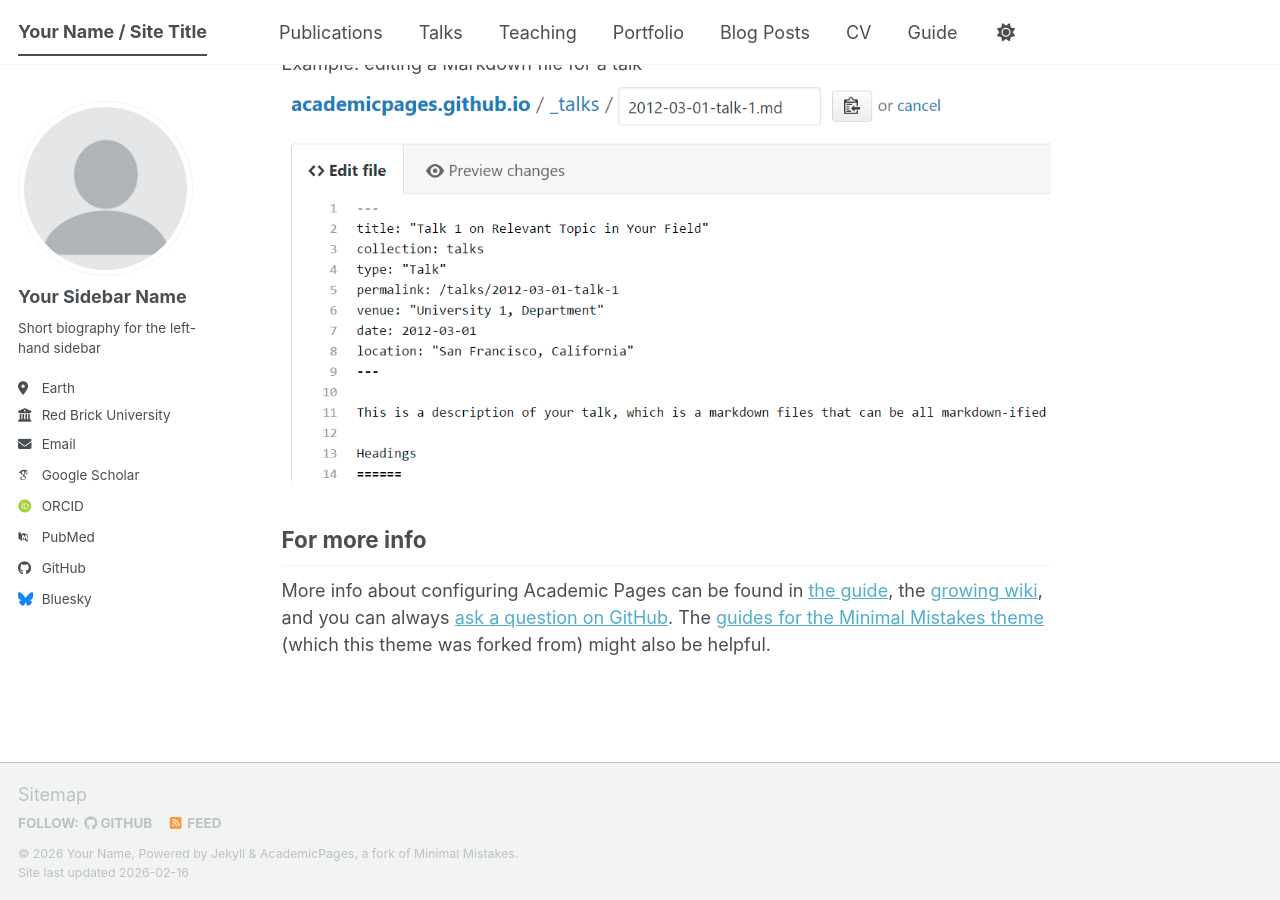
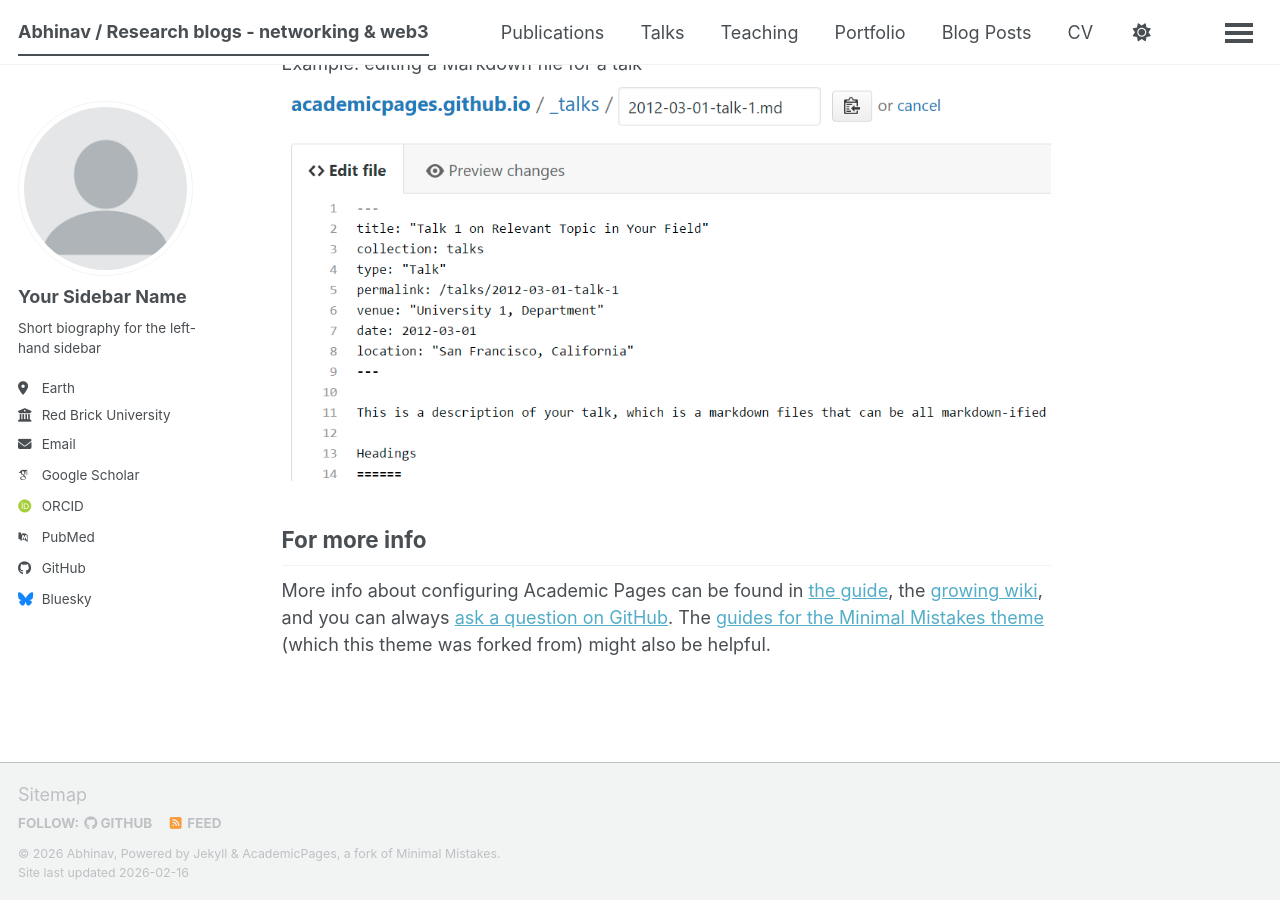
Before and after one commit to Abhinavkuamr/Abhinavkuamr.github.io, a Jekyll site: the page built from _pages/about.md, in a window 1280 px wide and 900 px high, scrolled down 2720 px. Built offline with Jekyll 4.4.1, drawn with Linux system fonts in a browser that asks for light colours; some web fonts are replaced; a script bundle is joined from its source files by our own code; library files that are not in the unit come from our copies.

Commit message:
Update _config.yml

```diff
--- a/_config.yml
+++ b/_config.yml
@@ -9,11 +9,11 @@
 # Basic Site Settings
 locale                   : "en-US"
 site_theme               : "default" # The available themes options are "default", "air", "sunrise", "mint", "dirt" and "contrast"
-title                    : "Your Name / Site Title"
+title                    : "Abhinav / Research blogs - networking & web3"
 title_separator          : "-"
-name                     : &name "Your Name"
+name                     : &name "Abhinav"
 description              : &description "Your Name's academic portfolio"   # Update this with a general description of your site, this is the default if not overridden by a page
-url                      : https://academicpages.github.io # The base hostname & protocol for your site e.g. "https://[your GitHub username].github.io",
+url                      : https://abhinavkuamr.github.io # The base hostname & protocol for your site e.g. "https://[your GitHub username].github.io",
                                                            # or if you already have some other page hosted on Github then use "https://[your GitHub username].github.io/[Your Repo Name]"
 baseurl                  : "" # the subpath of your site, e.g. "/blog"
 repository               : "academicpages/academicpages.github.io"
```
